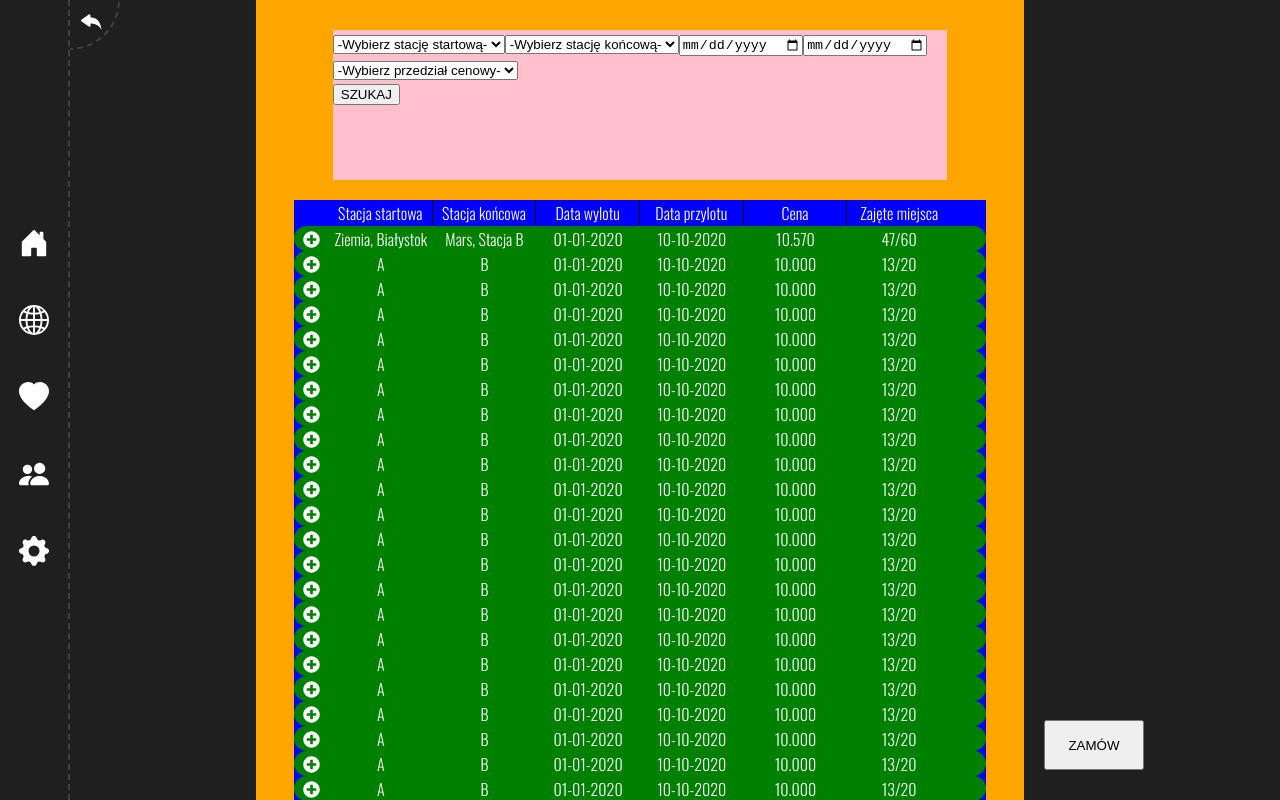
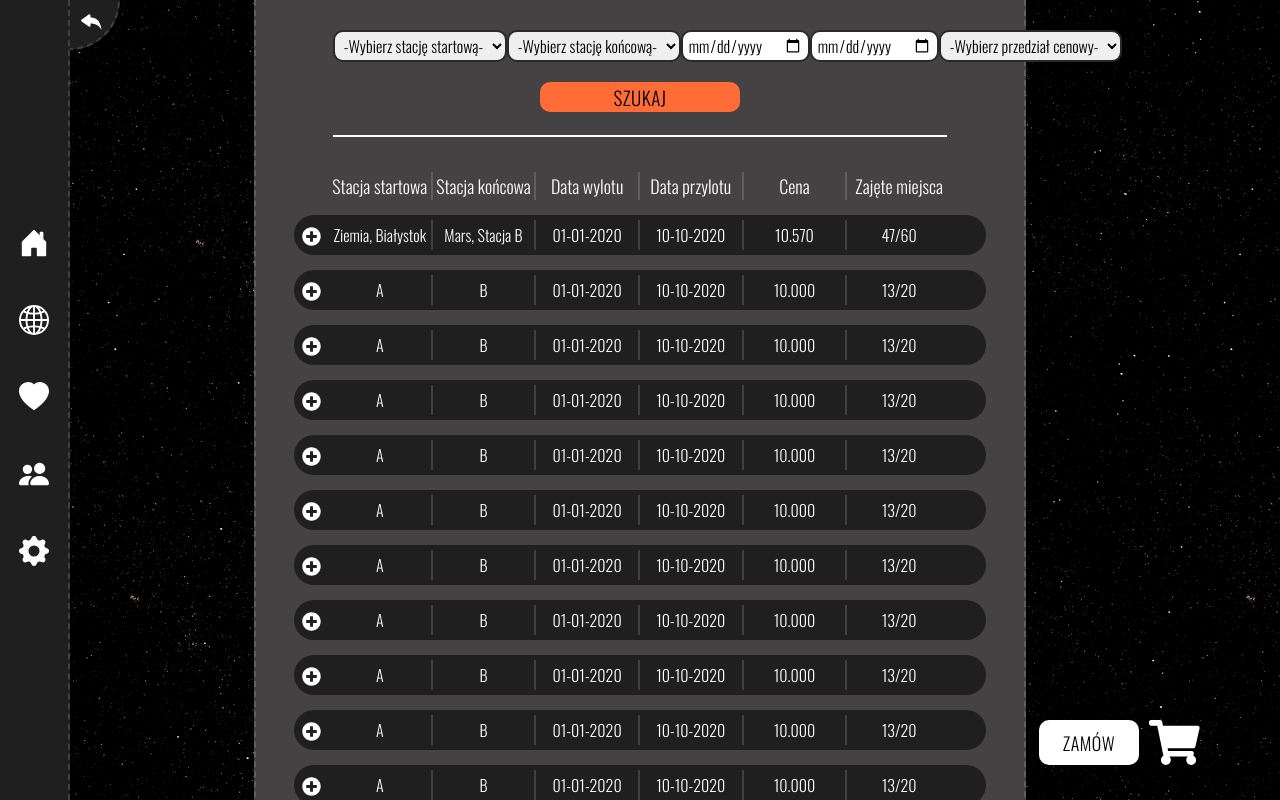
Before and after one commit to Versonee/react-app, a React (Create React App) app: page /flights in a window 1280 px wide. Built offline with nearby package versions, Linux system fonts and the light colour scheme.

Commit message:
Stylowanie widoku filtrowania lotów

```diff
--- a/src/components/FlightsView.js
+++ b/src/components/FlightsView.js
@@ -33,21 +33,21 @@ class FlightsView extends Component {
 				<div class="flights-wrapper">
 					<div class="flights-filtering">
 						<div class="flights-filtering-selectors">
-							<select name="start-port">
+							<select class="flights-selector" name="start-port">
 							    <option value="">-Wybierz stację startową-</option>
 							    <option>Ziemia, Białystok</option>
 							    <option>Mars, Stacja A</option>
 							    <option>Mars, Stacja B</option>
 							</select>
-							<select name="end-port">
+							<select class="flights-selector" name="end-port">
 							    <option value="">-Wybierz stację końcową-</option>
 							    <option>Ziemia, Białystok</option>
 							    <option>Mars, Stacja A</option>
 							    <option>Mars, Stacja B</option>
 							</select>
-							<input type="date" name="start-date"/>
-							<input type="date" name="end-date"/>
-							<select name="flight-price">
+							<input class="flights-selector" type="date" name="start-date"/>
+							<input class="flights-selector" type="date" name="end-date"/>
+							<select class="flights-selector" name="flight-price">
 								<option value="">-Wybierz przedział cenowy-</option>
 								<option>10.000-15.000</option>
 								<option>15.000-20.000</option>
@@ -56,8 +56,10 @@ class FlightsView extends Component {
 						</div>
 						<button>SZUKAJ</button>
 					</div>
+					<hr/>
 					<div class="flights-list">
-						<table class="flights-table" cellspacing="0">
+						<table class="flights-table" cellSpacing="0">
+						<thead>
 						<tr class="flights-table-header">
 							<td class="outer-cell"></td>
 							<td class="info-cell with-border">Stacja startowa</td>
@@ -68,28 +70,34 @@ class FlightsView extends Component {
 							<td class="info-cell">Zajęte miejsca</td>
 							<td class="outer-cell"></td>
 						</tr>
+						</thead>
+						<tbody>
 
 						{
 							flightsList.map((value,index) => {
                                 return (
-                                	<tr class="flights-row">
+                                	<tr class="flights-row" key={index}>
 										<td class="outer-cell left"><i class="fas fa-plus-circle"></i></td>
-										<td class="info-cell">{value.start_port}</td>
-										<td class="info-cell">{value.end_port}</td>
-										<td class="info-cell">{value.start_date}</td>
-										<td class="info-cell">{value.end_date}</td>
-										<td class="info-cell">{value.price}</td>
+										<td class="info-cell"><div class="flights-table-txt">{value.start_port}</div></td>
+										<td class="info-cell"><div class="flights-table-txt">{value.end_port}</div></td>
+										<td class="info-cell"><div class="flights-table-txt">{value.start_date}</div></td>
+										<td class="info-cell"><div class="flights-table-txt">{value.end_date}</div></td>
+										<td class="info-cell"><div class="flights-table-txt">{value.price}</div></td>
 										<td class="info-cell">{value.seats}</td>
 										<td class="outer-cell right"></td>
 									</tr>
                                 )
                             })
                         }
+                        </tbody>
 
 						</table>
 					</div>
 				</div>
-				<button class="flights-order">ZAMÓW</button>
+				<div class="flights-btns">
+					<button class="flights-order">ZAMÓW</button>
+					<i class="fas fa-shopping-cart"></i>
+				</div>
 			</div>
 			</>
 		)
--- a/src/css/FlightsView.css
+++ b/src/css/FlightsView.css
@@ -1,47 +1,142 @@
 .flights-background {
   width: 100%;
   height: 100vh;
-  background-color: rgba(31, 31, 31, 1);
+  background: url(../images/background-without-mars.jpg);
   color: white;
   font-family: 'Oswald', sans-serif;
+  font-size: 16px;
   overflow-y: scroll;
 }
 
 .flights-wrapper {
 	width: 60%;
 	min-height: 100vh;
-	background-color: orange;
+	background-color: rgb(68, 66, 66);
 	margin: 0 auto;
 	display: flex;
   	align-items: center;
   	flex-direction: column;
+  	border-left: dashed 2px rgba(255, 255, 255, 0.15);
+  	border-right: dashed 2px rgba(255, 255, 255, 0.15);
+
 }
 
 .flights-filtering {
 	width: 80%;
-	height: 150px;
-	background-color: pink;
+	height: 80px;
+	background-color: rgb(68, 66, 66);
 	margin-top: 30px;
+	text-align: center;
+}
+
+.flights-filtering-selectors {
+	display: flex;
+	flex-direction: row;
+	justify-content: space-between;
+}
+
+.flights-selector {
+	font-family: 'Oswald', sans-serif;
+	font-size: 16px;
+	border-radius: 10px;
+	border: solid 2px red;
+	padding: 1px 5px;
+	border: solid 2px rgba(31, 31, 31, 0.95);
+}
+
+.flights-selector:focus {
+	border: solid 2px rgba(31, 31, 31, 0.95);
+  	outline: none;
+}
+
+.flights-filtering button {
+	margin-top: 20px;
+	width: 200px;
+	height: 30px;
+	border-radius: 10px;
+	border: none;
+	font-family: 'Oswald', sans-serif;
+	font-size: 19px;
+	background-color: #ff6c36;
+	letter-spacing: 0.5px;
+}
+
+.flights-filtering button:focus {
+	border: none;
+	outline: none;
+}
+
+.flights-filtering button:hover {
+  transform: scale(1.1);
+  cursor: pointer;
+}
+
+hr {
+	width: 80%;
+	margin: 0;
+	margin-top: 25px;
+	background-color: white;
+	height: 2px;
+	border: none;
 }
 
 .flights-list {
 	width: 90%;
-	background-color: blue;
+	background-color: rgb(68, 66, 66);
 	margin-top: 20px;
 }
 
-.flights-order {
+.flights-btns {
 	position: absolute;
 	left: 80%;
-	margin-left: 20px;
+	margin-left: 15px;
 	top: 90vh;
-	height: 50px;
+	height: 45px;
+}
+
+.flights-order {
+	height: 45px;
 	width: 100px;
+	border: none;
+	float: left;
+	border-radius: 10px;
+	background-color: white;
+	font-family: 'Oswald', sans-serif;
+	font-size: 18px;
+	letter-spacing: 0.5px;
+}
+
+.flights-order:focus {
+	border: none;
+	outline: none;
+}
+
+.flights-order:hover {
+	background-color: #ff6c36;
+	cursor: pointer;
+}
+
+.fa-shopping-cart {
+	font-size: 45px;
+	line-height: 45px;
+	margin-left: 10px;
+	color: white;
+}
+
+.fa-shopping-cart:hover {
+	color: #ff6c36;
+	cursor: pointer;
 }
 
 .flights-table {
 	width: 100%;
 	text-align: center;
+	border-collapse: separate;
+    border-spacing: 0 15px;
+}
+
+.flights-table-header {
+	font-size: 18px;
 }
 
 .flights-table td.info-cell {
@@ -49,7 +144,13 @@
 }
 
 .flights-table td.info-cell.with-border {
-	border-right: 1px solid black;
+	border-right: 2px solid rgb(255, 255, 255, 0.15);
+}
+
+.flights-table-txt {
+	height: 30px;
+	line-height: 30px;
+	border-right: 2px solid rgba(255, 255, 255, 0.15);
 }
 
 .flights-table td.outer-cell {
@@ -57,14 +158,20 @@
 }
 
 .flights-table .flights-row td {
-	background-color: green;
+	background-color: rgba(31, 31, 31, 1);
 	padding: 0;
+	height: 40px;
 }
 
 .flights-table .flights-row td.outer-cell.left {
 	border-top-left-radius: 30px;
 	border-bottom-left-radius: 30px;
-	font-size: 17px;
+	font-size: 19px;
+}
+
+.flights-table .flights-row td.outer-cell.left:hover {
+	color: #ff6c36;
+	cursor: pointer;
 }
 
 .flights-table .flights-row td.outer-cell.right {
--- a/src/css/MainView.css
+++ b/src/css/MainView.css
@@ -57,7 +57,7 @@ html, body {
 .header-text button {
   background-color: #ff6c36;
   padding: 12px 32px;
-  border-radius: 5px;
+  border-radius: 10px;
   border: none;
   font-size: 18px;
   color: #32100c;
@@ -67,6 +67,7 @@ html, body {
 
 .header-text button:hover {
   transform: scale(1.1);
+  cursor: pointer;
 }
 
 .header-text button:focus {
```
Also changed, not shown: src/images/background-without-mars.jpg (added).
